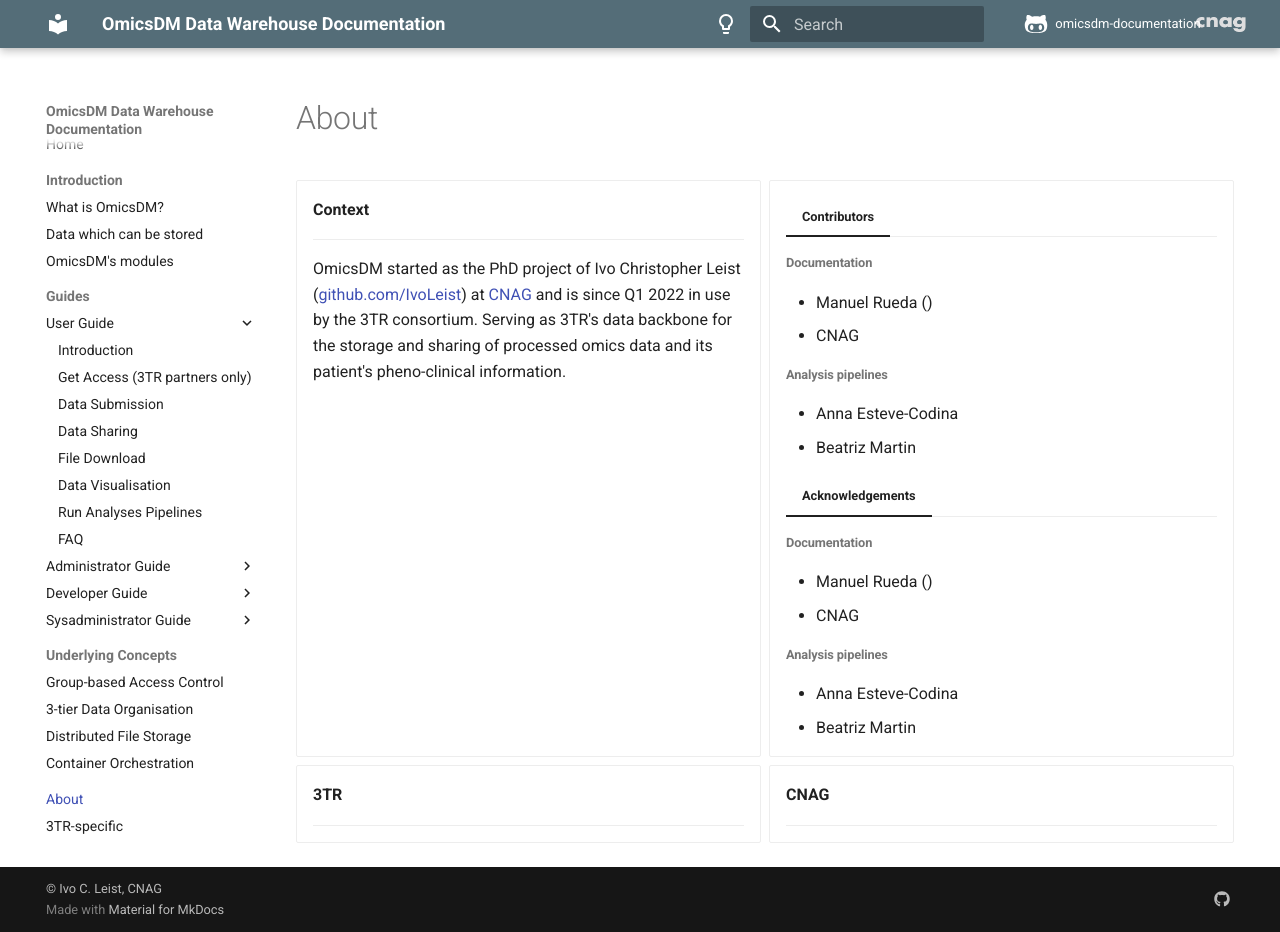
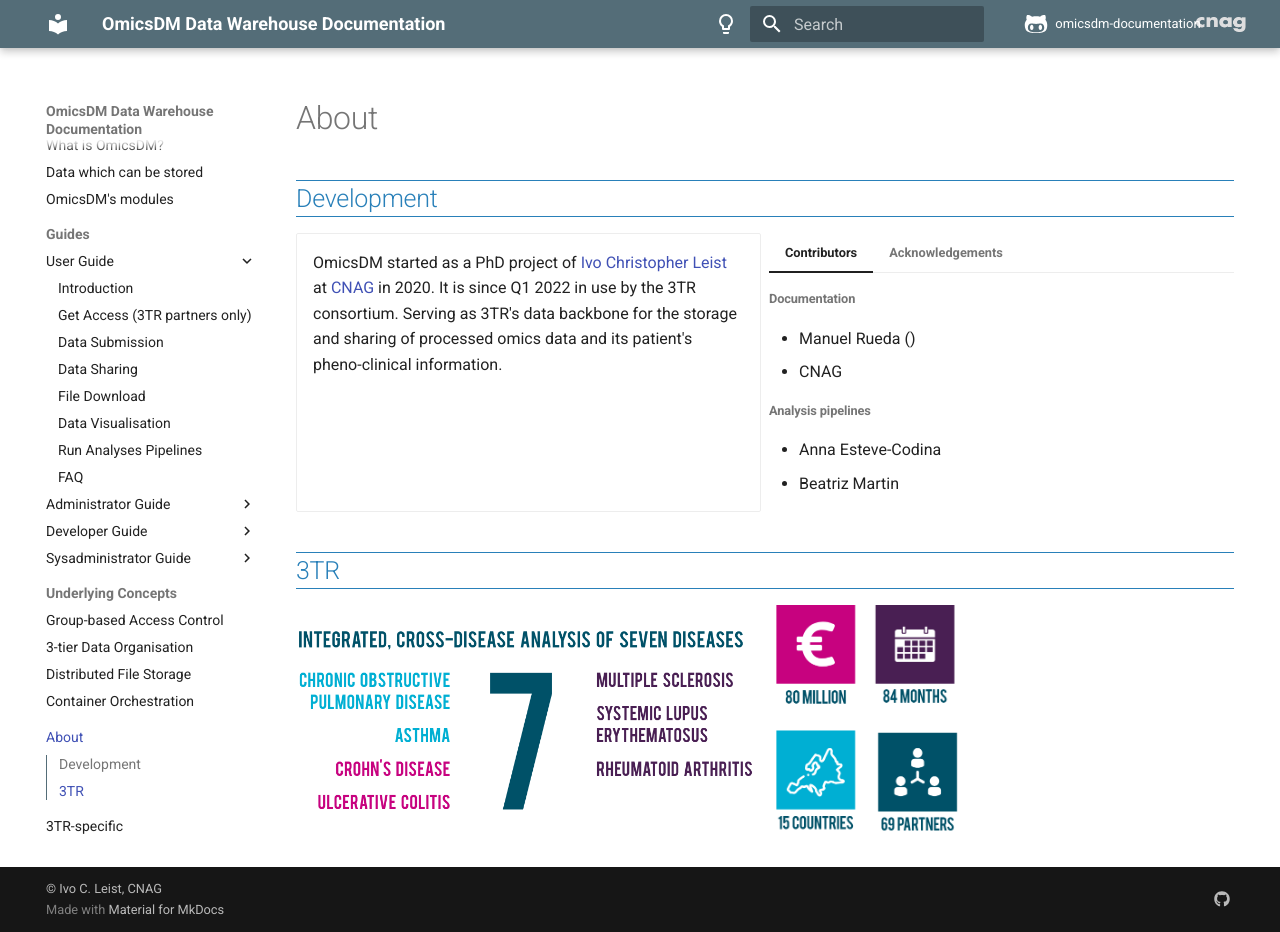
Before and after one commit to CNAG-Biomedical-Informatics/omicsdm-documentation, an MkDocs documentation site: the page built from docs/content/about.md, in a window 1280 px wide and 932 px high. Built offline with MkDocs 1.6.1 and Material for MkDocs 9.7.7, drawn with Linux system fonts in a browser that asks for light colours; comment, search, counter and statistics services are not loaded.

Commit message:
improved the about page

```diff
--- a/docs/content/about.md
+++ b/docs/content/about.md
@@ -1,19 +1,16 @@
 # About
 
+## Development
 <div class="grid cards" markdown>
 
-  - __Context__
+OmicsDM started as a PhD project of [Ivo Christopher Leist]()
+at [CNAG](https://www.cnag.eu) in 2020. It is since Q1 2022
+in use by the 3TR consortium.
+Serving as 3TR's data backbone for the storage and sharing of processed omics data
+and its patient's pheno-clinical information.
+{ .card }
 
-    ---
-
-    OmicsDM started as the PhD project of Ivo Christopher Leist (https://github.com/IvoLeist)
-    at [CNAG](https://www.cnag.eu) and is since Q1 2022 in use by the 3TR consortium.
-    Serving as 3TR's data backbone for the storage and sharing of processed omics data
-    and its patient's pheno-clinical information.
-
-  -
-
-    === "Contributors"
+=== "Contributors"
     ###### Documentation
       - Manuel Rueda ()
       - CNAG
@@ -22,22 +19,23 @@
       - Anna Esteve-Codina
       - Beatriz Martin
 
-    === "Acknowledgements"
-    ###### Documentation
-      - Manuel Rueda ()
-      - CNAG
+=== "Acknowledgements"
+    ##### CNAG
+      - Ivo G. Gut and his team
+      - Davide Piscia and his team
 
-    ###### Analysis pipelines
-      - Anna Esteve-Codina
-      - Beatriz Martin
+    ###### 3TR
+      - Guillermo Barturen
+</div>
 
-   - __3TR__
+## 3TR
 
-    ---
+<div style="display: flex; gap: 20px; align-items: center;">
+  <div style="flex: 1;">
+    <img src="../../img/3tr-diseases.png" alt="Diseases" style="width: 100%;">
+  </div>
 
-
-  -  __CNAG__
-
-    ---
-
+  <div style="flex: 1;">
+    <img src="../../img/3tr-overview.png" alt="Overview" style="width: 40%;">
+  </div>
 </div>
--- a/docs/css/theme_overrides.css
+++ b/docs/css/theme_overrides.css
@@ -6,9 +6,9 @@
 }
 
 h2 {
-    color: #2980B9;
-    border-top:  #2980B9 thin solid;
-    border-bottom:  #2980B9 thin solid;
+  color: #2980b9;
+  border-top: #2980b9 thin solid;
+  border-bottom: #2980b9 thin solid;
 }
 
 h3 {
```
Also changed, not shown: docs/img/3tr-diseases.png (added), docs/img/3tr-overview.png (added). Lines whose indentation alone changed are shown as unchanged.
